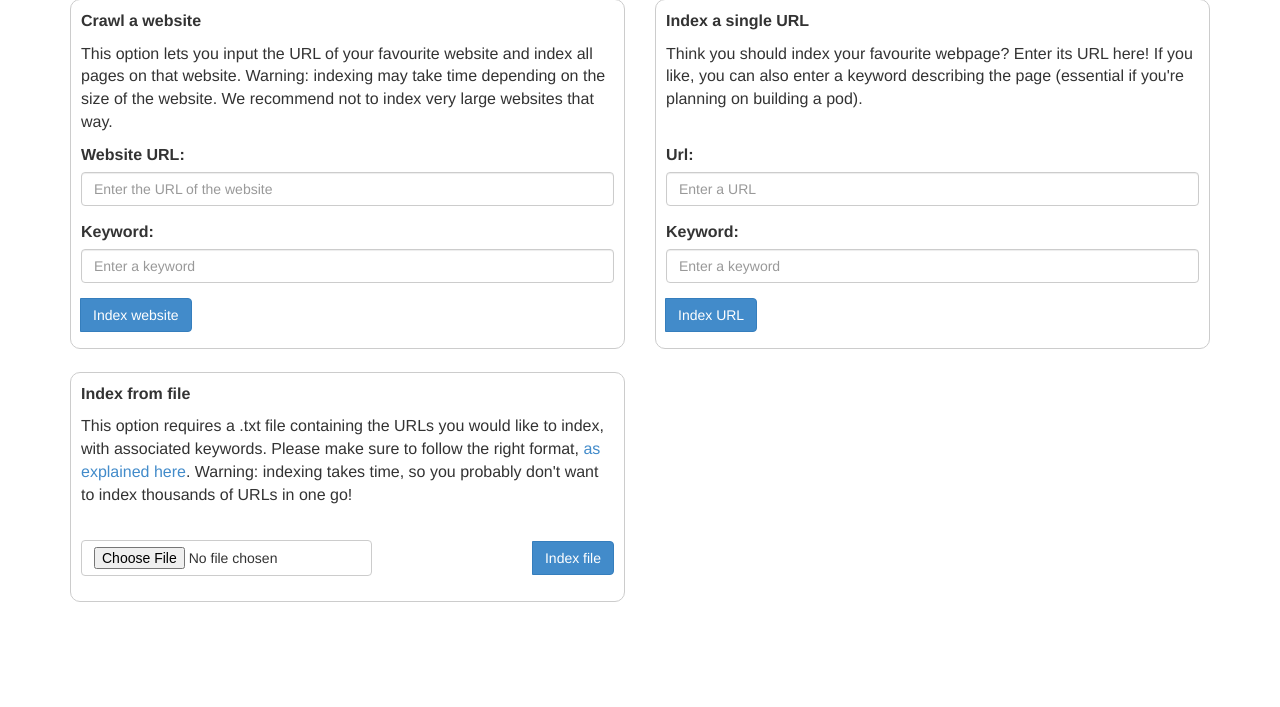
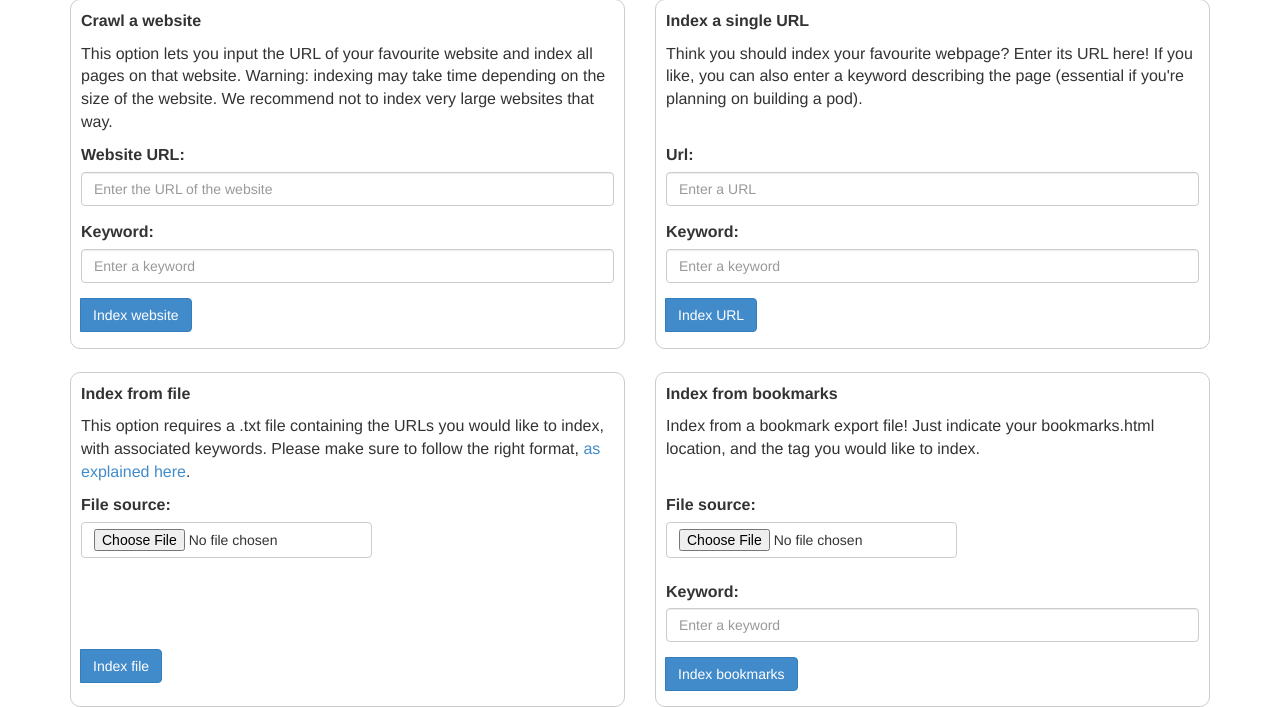
Before and after one commit to PeARSearch/PeARS-orchard, a Flask app: page /indexer/ in a window 1280 px wide. Shown: the part 119-826 px from the top of the page. Before the commit the page ends 721 px from the top, so only its background shows below. Run offline with Flask 2, Linux system fonts and the light colour scheme; data that the repository does not hold is empty; parts of the project's set-up code (start-up, migrations or seed data) failed here and were passed over.

Commit message:
Added indexing from bookmarks file, for integration with Firefox.

```diff
--- a/app/indexer/controllers.py
+++ b/app/indexer/controllers.py
@@ -4,7 +4,7 @@ from flask import Blueprint, request, render_template, Response
 from app.api.models import dm_dict_en, Urls
 from app.indexer.neighbours import neighbour_urls
 from app.indexer import mk_page_vector
-from app.utils import readUrls
+from app.utils import readUrls, readBookmarks
 from app.utils_db import pod_from_file
 from app.indexer.htmlparser import extract_links
 from os.path import dirname, join, realpath
@@ -37,6 +37,21 @@ def from_file():
         file = request.files['file_source']
         # filename = secure_filename(file.filename)
         file.save(join(dir_path, "urls_to_index.txt"))
+        return render_template('indexer/progress_file.html')
+
+@indexer.route("/from_bookmarks", methods=["POST"])
+def from_bookmarks():
+    print("FILE:", request.files['file_source'])
+    if request.files['file_source'].filename == "bookmarks.html":
+        keyword = request.form['bookmark_keyword']
+        file = request.files['file_source']
+        file.save(join(dir_path, "bookmarks.html"))
+        urls = readBookmarks(join(dir_path,"bookmarks.html"), keyword)
+        print(urls)
+        f = open(join(dir_path, "urls_to_index.txt"), 'w')
+        for u in urls:
+            f.write(u + ";" + keyword + "\n")
+        f.close()
         return render_template('indexer/progress_file.html')
 
 
--- a/app/templates/indexer/index.html
+++ b/app/templates/indexer/index.html
@@ -94,21 +94,43 @@
 
         <div  class="row">
             <div class="col-md-6">
-            <div  style="border: 1px solid #ccc; border-radius:10px; padding:10px; height:230px">
+            <div  style="border: 1px solid #ccc; border-radius:10px; padding:10px; height:335px">
             <p><b>Index from file</b></p>
-            <p>This option requires a .txt file containing the URLs you would like to index, with associated keywords. Please make sure to follow the right format, <a href="{{url_for('pages.return_faq', _anchor='indexfile')}}">as explained here</a>. Warning: indexing takes time, so you probably don't want to index thousands of URLs in one go!</p><br>
+            <p>This option requires a .txt file containing the URLs you would like to index, with associated keywords. Please make sure to follow the right format, <a href="{{url_for('pages.return_faq', _anchor='indexfile')}}">as explained here</a>.</p>
 
             <form method="POST"  accept-charset="UTF-8" enctype="multipart/form-data" action="{{url_for('indexer.from_file')}}">
                 <div class="input-group">
+                     <label for="file_source">File source:</label>
                      <input id="file_source" name="file_source" type="file" class="btn btn-default btn-s">
-                     <span class="input-group-btn">
+                </div><br>
+                <br><br><br>
+                <span class="input-group-btn">
                      <input id="submit_button" type="submit" class="btn btn-primary" value="Index file">
-                     </span>
-                </div>
+                </span>
             </form>
             </div>
             </div>
 
+            <div class="col-md-6">
+            <div  style="border: 1px solid #ccc; border-radius:10px; padding:10px; height:335px">
+            <p><b>Index from bookmarks</b></p>
+            <p>Index from a bookmark export file! Just indicate your bookmarks.html location, and the tag you would like to index.</p><br>
+
+            <form  method="POST"  accept-charset="UTF-8" enctype="multipart/form-data" action="{{url_for('indexer.from_bookmarks')}}">
+                <div class="input-group">
+                     <label for="file_source">File source:</label>
+                     <input id="file_source" name="file_source" type="file" class="btn btn-default btn-s">
+                </div><br>
+                <div class="form-group">
+                     <label for="bookmark_keyword">Keyword:</label>
+                     <input class="form-control input-s" title="Enter a keyword." placeholder="Enter a keyword" type="text" name='bookmark_keyword' id='bookmark_keyword'>
+                </div>
+                <span class="input-group-btn">
+                     <input id="submit_button" type="submit" class="btn btn-primary" value="Index bookmarks">
+                </span>
+            </form>
+            </div>
+            </div>
 
         </div>
 
```
Also changed, not shown: app/templates/pages/faq.html (+7 -1 lines), app/utils.py (+9 -0 lines).
